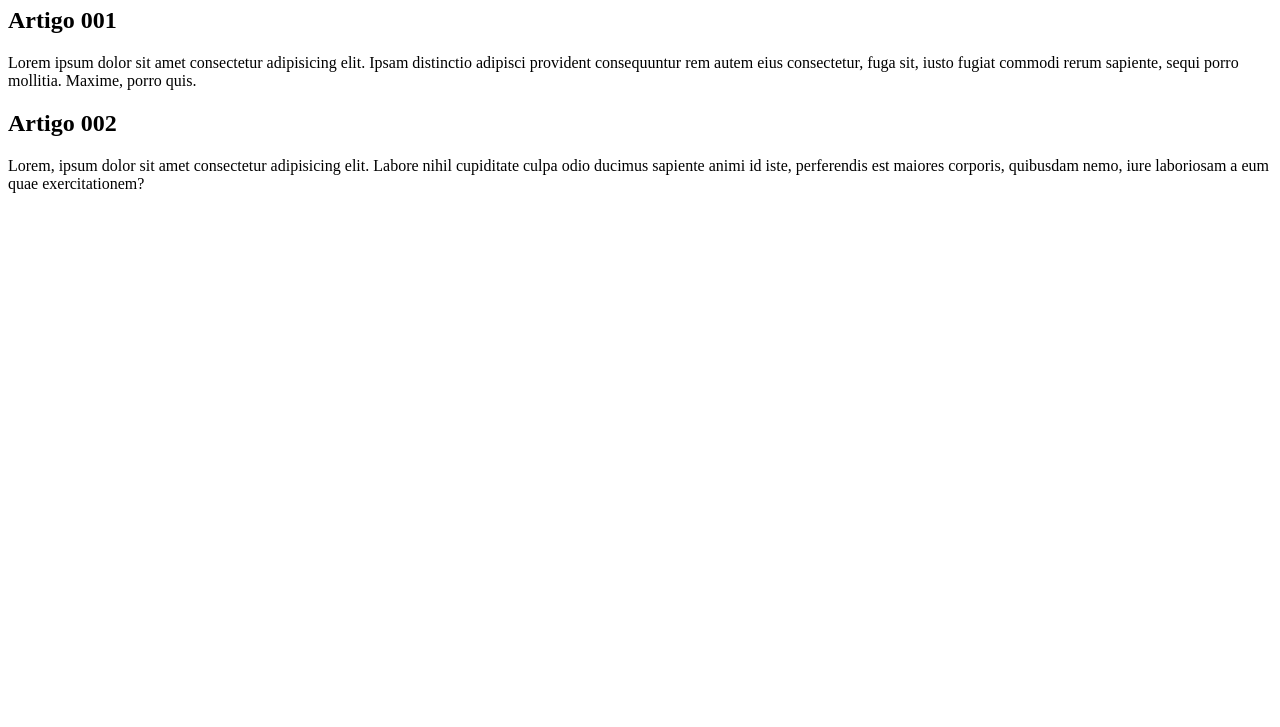
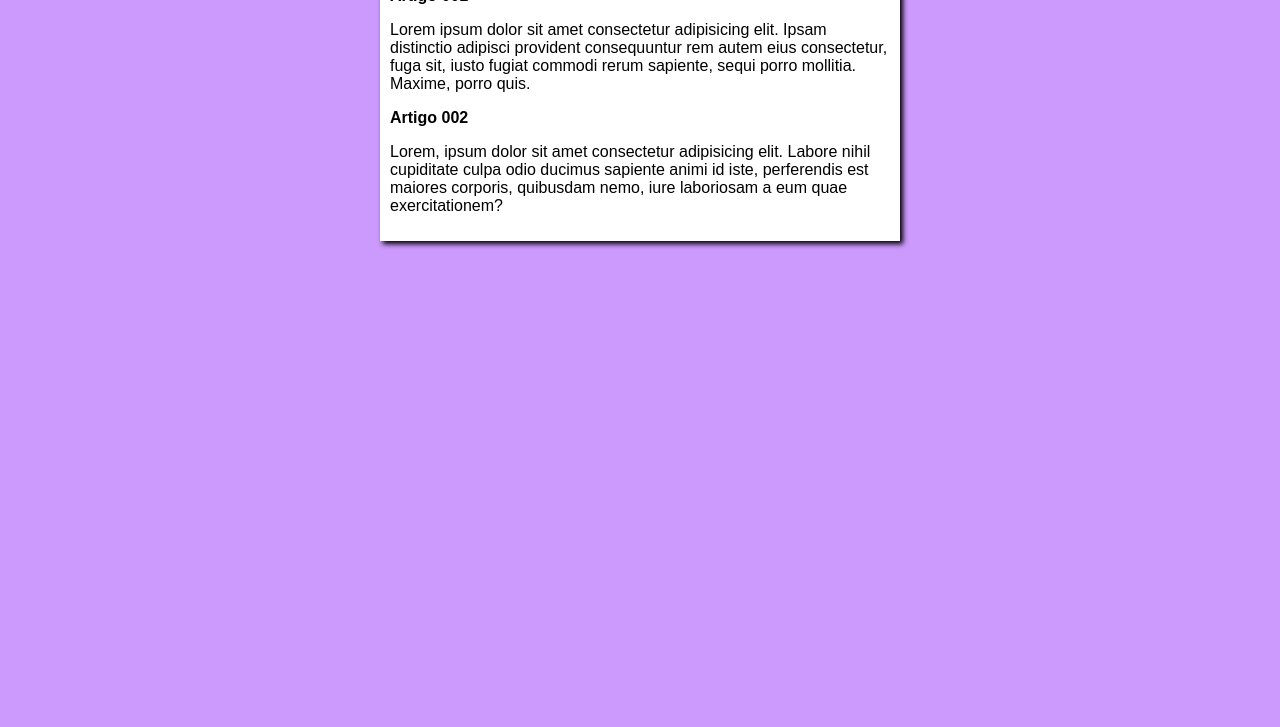
Before and after one commit to CardosoMMV/projeto-site, a plain HTML site: page index.html in a window 1280 px wide. Shown: the part 73-800 px from the top of the page. Drawn offline with Linux system fonts and the light colour scheme.

Commit message:
comecei o design

```diff
--- /dev/null
+++ b/estilo/style.css
@@ -0,0 +1,16 @@
+*{
+    font-family: Arial, Helvetica, sans-serif;
+    font-size: 16px;
+}
+
+body{
+    background-color: rgb(204, 153, 252);
+}
+
+main{
+    background-color: white;
+    width: 500px;
+    margin: auto;
+    padding: 10px;
+    box-shadow: 3px 3px 5px black;
+}
--- a/index.html
+++ b/index.html
@@ -4,6 +4,7 @@
     <meta charset="UTF-8">
     <meta name="viewport" content="width=device-width, initial-scale=1.0">
     <title>Título do site</title>
+    <link rel="stylesheet" href="estilo/style.css">
 </head>
 <body>
     <main>
```
